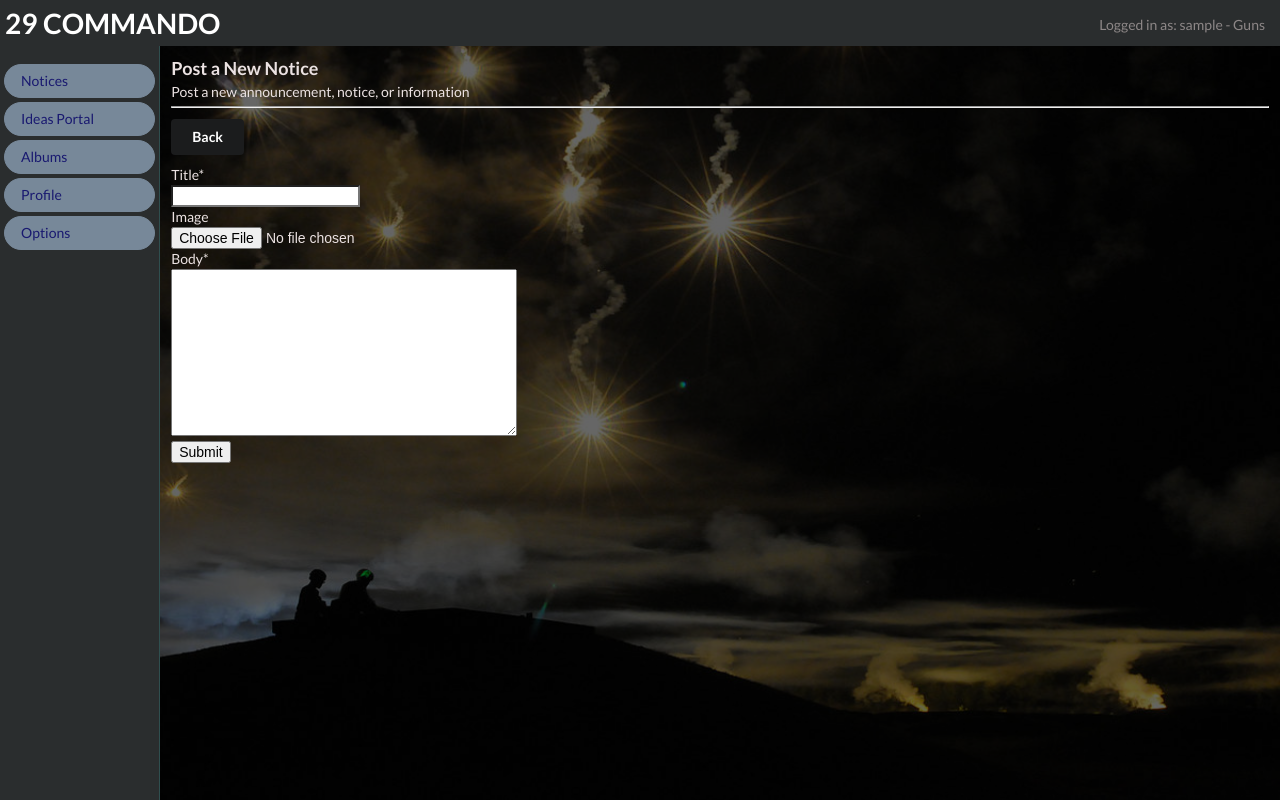
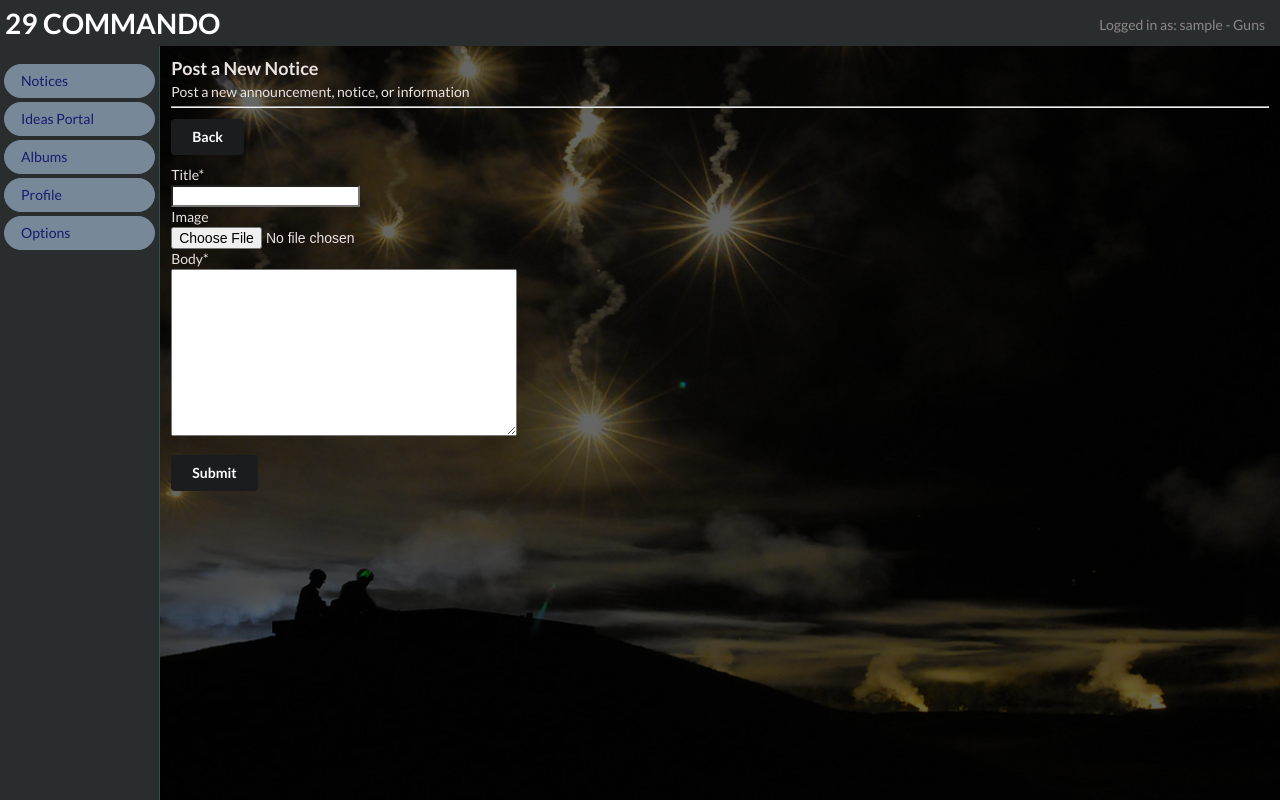
Before and after one commit to Ivystrode/commando_media, a Django app: page /notices/add_notice in a window 1280 px wide. Run offline with Django 3.2, Linux system fonts and the light colour scheme; a user stored in the database is signed in; tables that the repository leaves empty hold one stand-in row (values such as "Sample post"); some libraries are stand-ins or nearby versions.

Commit message:
DT tiny styling change

```diff
--- a/main/templates/main/add_notice.html
+++ b/main/templates/main/add_notice.html
@@ -26,8 +26,8 @@
                     {% csrf_token %}
                     {{ form | crispy }}
 
-
-                    <input type="submit" name="submit" value="Submit" />
+                    <p></p>
+                    <input class="ui secondary button" type="submit" name="submit" value="Submit" />
                 </form>
             </div>
 
--- a/main/templates/main/edit_notice.html
+++ b/main/templates/main/edit_notice.html
@@ -25,6 +25,7 @@
                 <form method="POST" enctype="multipart/form-data">
                     {% csrf_token %}
                     {{form | crispy}}
+                    <p></p>
                     <button type="submit" class="ui blue button">Confirm</button>
                     <a href="/notices" class="ui gray button">Cancel</a>
                 </form>
```
